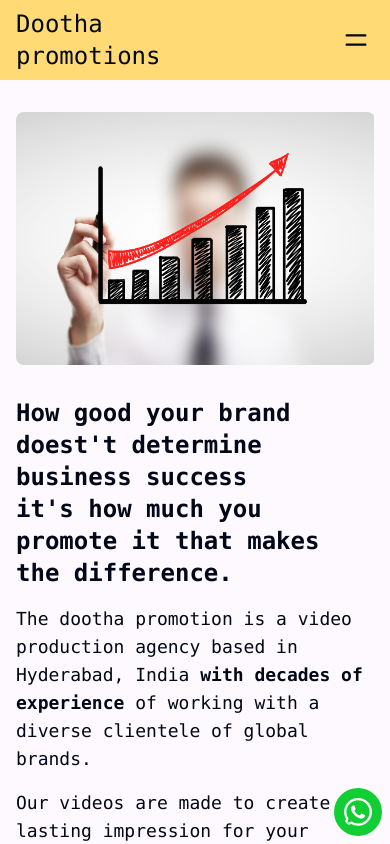
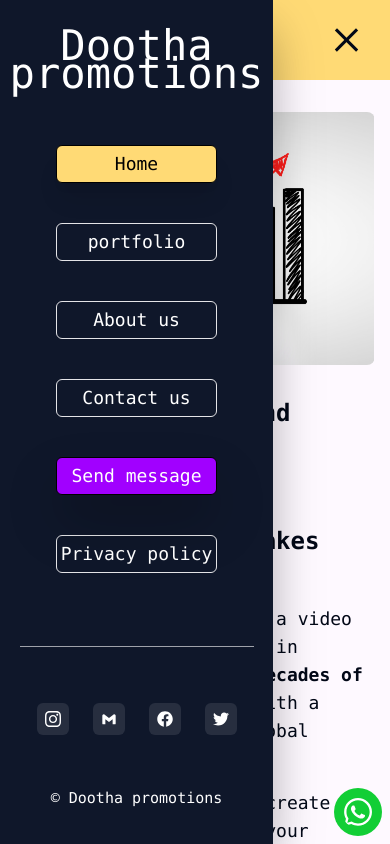
Before and after one commit to afriddev/dhootha_main, a Next.js app: page / in a window 390 px wide. Built offline with nearby package versions, Linux system fonts and the light colour scheme.

Commit message:
added mobileview nav bar

```diff
--- a/app/home/page.tsx
+++ b/app/home/page.tsx
@@ -72,7 +72,7 @@ function HomeMain() {
 
   return (
     <main className="w-scrren  relative h-screen overflow-x-hidden">
-      {loading && <Spinner />}
+      {/* {loading && <Spinner />} */}
       <div className=" flex flex-col ">
         <NavBar />
         <div className="flex flex-col gap-y-6 pt-4 font-semibold">
--- a/app/ui/MobileNavbar.tsx
+++ b/app/ui/MobileNavbar.tsx
@@ -4,19 +4,99 @@ import {
   ABOUT_US,
   BLOG,
   CONTACT,
+  COPYRIGHT_SYMBOL,
+  DOOTHA_PROMOTIONS,
   HOME,
   PORTFOLIO,
+  PRIVACY_POLICY,
+  SEND_MESSAGE,
 } from "../utils/appConstants";
+import { FaInstagram } from "react-icons/fa";
+import { BiLogoGmail } from "react-icons/bi";
+import { FaFacebook } from "react-icons/fa";
+import { FaTwitter } from "react-icons/fa";
 
-function MobileNavBar() {
+
+interface MobileNavBarInterface{
+  setOpen:React.Dispatch<React.SetStateAction<boolean>>
+}
+function MobileNavBar({setOpen}:MobileNavBarInterface) {
   return (
-    <div className="absolute">
-      <li>
-        <Link href={"/home"}>{HOME}</Link>
-        <Link href={"/portfolio"}>{PORTFOLIO}</Link>
-        <Link href={"/about"}>{ABOUT_US}</Link>
-        <Link href={"/contact-us"}>{CONTACT}</Link>
+    <div className="flex fixed  w-screen h-screen z-[999]">
+      <div className="fixed flex flex-col w-[70vw] h-screen left-0 bg-slate-900 z-[999] items-center text-primary-foreground shadow-2xl drop-shadow-2xl py-8 px-8 justify-between">
+      <div>
+        <label className="flex text-center text-[5vh] px-3">{DOOTHA_PROMOTIONS}</label>
+      </div>
+      <li className="flex flex-col w-full py-8 gap-10 items-center h-fit justify-between px-6">
+        <Link
+          className="border rounded-md  w-full flex items-center justify-center py-1 bg-secondary text-black shadow-xl "
+          href={"/home"}  onClick={()=>{
+            setOpen(false)}}
+        >
+          {HOME}
+        </Link>
+        <Link
+          className="border rounded-md border-zinc-200 w-full flex items-center justify-center py-1 "
+          href={"/portfolio"}  onClick={()=>{
+            setOpen(false)}}
+        >
+          {PORTFOLIO}
+        </Link>
+        <Link
+          className="border rounded-md border-zinc-200 w-full flex items-center justify-center py-1 "
+          href={"/about"}  onClick={()=>{
+            setOpen(false)}}
+        >
+          {ABOUT_US}
+        </Link>
+        <Link
+          className="border rounded-md border-zinc-200 w-full flex items-center justify-center py-1 "
+          href={"/contact-us"}  onClick={()=>{
+            setOpen(false)}}
+        >
+          {CONTACT}
+        </Link>
+        <a
+          className="border rounded-md bg-primary w-full flex items-center justify-center py-1 drop-shadow-2xl shadow-2xl"  onClick={()=>{
+            setOpen(false)}}
+        >
+          {SEND_MESSAGE}
+        </a>
+        <Link
+          className="border rounded-md border-zinc-200 w-full flex items-center justify-center py-1 "
+          href={"/privacy-policy"}  onClick={()=>{
+            setOpen(false)}}
+        >
+          {PRIVACY_POLICY}
+        </Link>
       </li>
+      <div className="mt-4 h-[1px]  w-[60vw] bg-white/60 lg:hidden"></div>
+
+      <div className="mt-8 px-3">
+        <li className="flex w-full justify-between gap-x-6 text-white">
+          <a  onClick={()=>{
+      setOpen(false)}} className=" flex h-8 w-8 items-center justify-center rounded-md bg-white/10 p-2 hover:scale-125 lg:hover:scale-150">
+            <FaInstagram className="h-7 w-7 text-white " />
+          </a>
+
+          <a  onClick={()=>{
+      setOpen(false)}} className=" flex h-8 w-8 items-center justify-center rounded-md bg-white/10 p-2 hover:scale-125 lg:hover:scale-150">
+            <BiLogoGmail className="h-7 w-7 text-white " />
+          </a>
+          <a  onClick={()=>{
+      setOpen(false)}} className=" flex h-8 w-8 items-center justify-center rounded-md bg-white/10 p-2 hover:scale-125 lg:hover:scale-150">
+            <FaFacebook className="h-7 w-7 text-white " />
+          </a>
+          <a  onClick={()=>{
+      setOpen(false)}} className=" flex h-8 w-8 items-center justify-center rounded-md bg-white/10 p-2 hover:scale-125 lg:hover:scale-150">
+            <FaTwitter className="h-7 w-7 text-white " />
+          </a>
+        </li>
+      </div>
+      <label className="text-[15px] mt-6 lg:text-lg font-normal">{`${COPYRIGHT_SYMBOL}  ${DOOTHA_PROMOTIONS}`}</label>
+    </div>
+    <div className="h-screen w-[30vw] opacity-0 bg-transparent fixed right-0 " onClick={()=>{
+      setOpen(false)}} ></div>
     </div>
   );
 }
--- a/app/ui/NavBar.tsx
+++ b/app/ui/NavBar.tsx
@@ -11,24 +11,23 @@ import {
 import { Button } from "../../@/components/ui/button";
 import Link from "next/link";
 import { useState } from "react";
+import Hamburger from "hamburger-react";
+import MobileNavBar from "./MobileNavbar";
 
 function NavBar() {
-  const [open, setOpen] = useState(false);
-
-  function handleMenu() {
-    setOpen(true);
-  }
+  const [open, setOpen] = useState(true);
   return (
+    <>
       <div className=" flex h-fit  items-center bg-secondary  ">
-      <div className=" w-full items-center justify-between flex pl-4 pr-5 py-2 lg:py-4">
+        <div className=" w-full h-fit items-center justify-between flex pl-4 pr-5 py-2 lg:py-4">
           <Link href={"/"}>
             <label className="w-1/3 lg:w-full flex items-center gap-x-1 text-2xl font-medium lg:cursor-pointer lg:text-3xl lg:hover:scale-105">
               {DOOTHA_PROMOTIONS}
             </label>
           </Link>
-        <HiOutlineMenuAlt4 className="h-7 w-7 block lg:hidden" onClick={handleMenu} />
+          <Hamburger toggled={open} size={30} toggle={setOpen} />
+        </div>
 
-      </div>
         <div className=" hidden lg:block lg:pr-6">
           <li className="flex list-none items-center gap-x-10">
             <Link href={"/portfolio"}>
@@ -46,6 +45,8 @@ function NavBar() {
           </li>
         </div>
       </div>
+      {open && <MobileNavBar setOpen={setOpen} />}
+    </>
   );
 }
 export default NavBar;
--- a/app/utils/appConstants.ts
+++ b/app/utils/appConstants.ts
@@ -104,3 +104,5 @@ export const CHAT = "Chat"
 export const PRIVACY_POLICY_1 = " Fin Infolib is deeply committed to all the browsers visiting our website. The sole purpose of this website is to help you get the best solution to your business problems with maximum ease. In general we do not ask for any personal information from any visitors; you can visit our site with complete anonymity. However, we do ask for some generic data in certain sections of our site. privacy Policy"
 export const PRIVACY_POLICY_2 = " Information we collect automatically through our website"
 export const PRIVACY_POLICY_3 = "We only gather some minor data while you surf our site. Firstly, we collect your IP address through our Internet access logs. When you access Fininfolib, your Internet address is automatically collected and recorded in our Internet access logs. We use this IP address to enable us to diagnose problems with our web server, to administer our website, and to refine our site based on the pages visited and features and contents found interesting by visitors. Your IP address is also used to help identify you and to gather broad demographic information."
+
+export const SEND_MESSAGE = "Send message"
--- a/package.json
+++ b/package.json
@@ -9,7 +9,6 @@
     "lint": "next lint"
   },
   "dependencies": {
-    "next": "^13.5.5",
     "@radix-ui/react-dropdown-menu": "^2.0.6",
     "@radix-ui/react-slot": "^1.0.2",
     "@radix-ui/react-tabs": "^1.0.4",
@@ -17,7 +16,9 @@
     "class-variance-authority": "^0.7.0",
     "clsx": "^2.1.1",
     "embla-carousel-react": "^8.0.4",
+    "hamburger-react": "^2.5.1",
     "lucide-react": "^0.323.0",
+    "next": "^13.5.5",
     "react-dom": "^18.2.0",
     "react-hook-form": "^7.51.4",
     "react-icons": "^5.2.1",
```
Also changed, not shown: 1 other file (tests, documents, lock files or other folders). Lines whose indentation alone changed are shown as unchanged.
